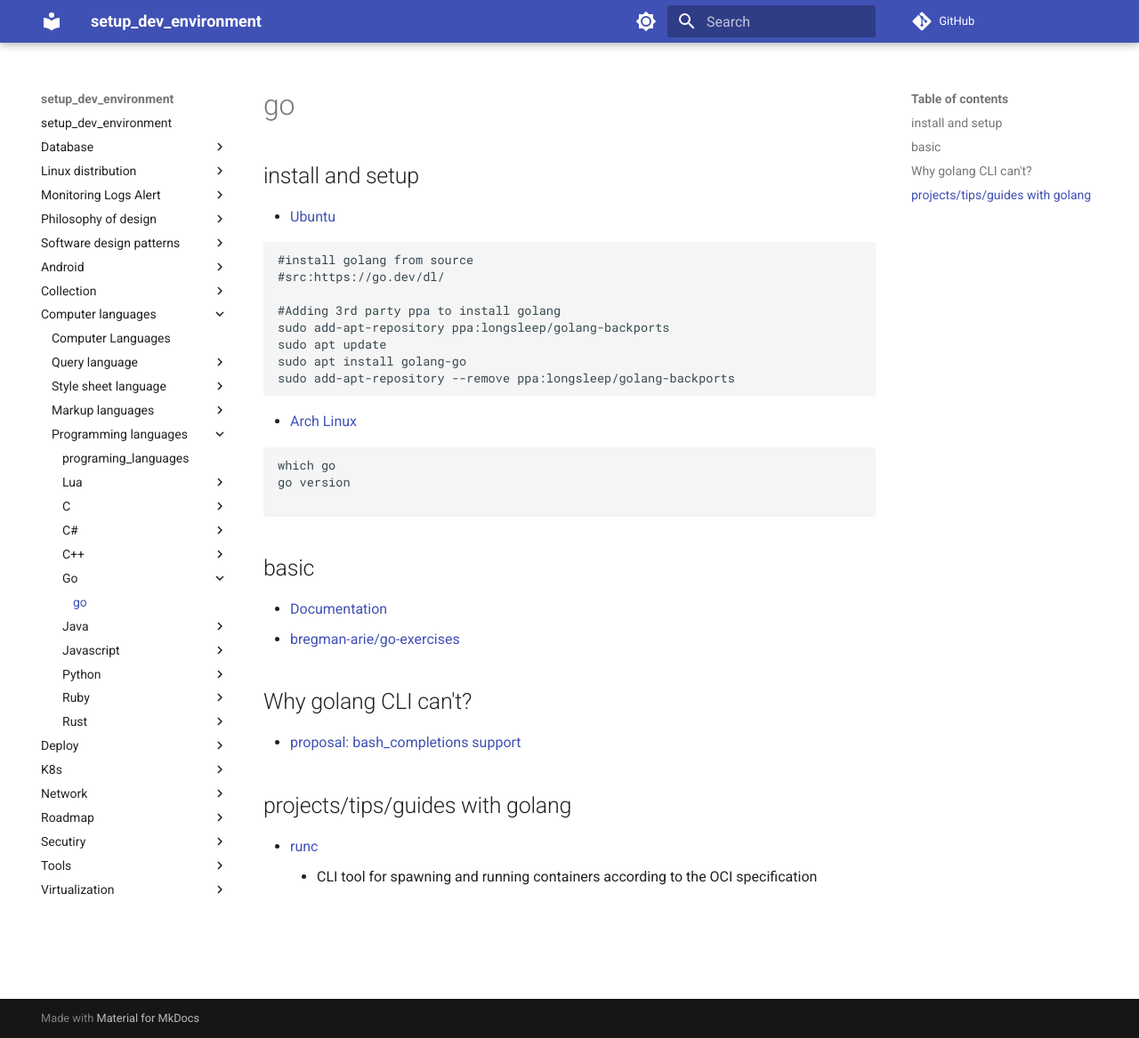
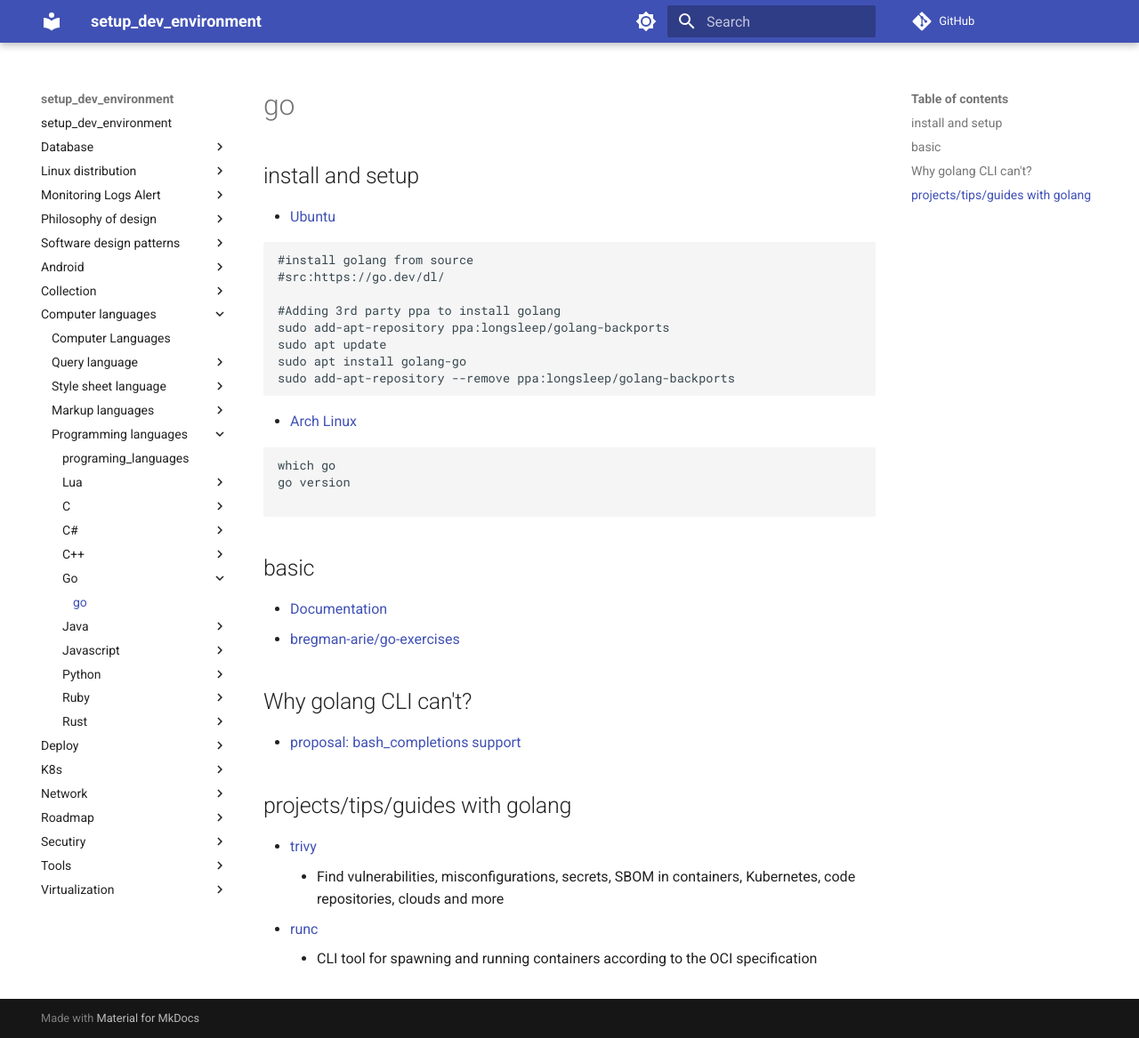
Before and after one commit to hong539/setup_dev_environment, an MkDocs documentation site: the page built from docs/computer languages/programming_languages/go/go.md, in a window 1280 px wide and 1167 px high. Shown: the whole window at 89% size. Built offline with MkDocs 1.6.1 and Material for MkDocs 9.7.7, drawn with Linux system fonts in a browser that asks for light colours; comment, search, counter and statistics services are not loaded.

Commit message:
[skip actions] update docs

```diff
--- a/docs/computer languages/programming_languages/go/go.md
+++ b/docs/computer languages/programming_languages/go/go.md
@@ -35,5 +35,7 @@ go version
 
 ## projects/tips/guides with golang
 
+* [trivy](https://github.com/aquasecurity/trivy)
+    * Find vulnerabilities, misconfigurations, secrets, SBOM in containers, Kubernetes, code repositories, clouds and more
 * [runc](https://github.com/opencontainers/runc)
     * CLI tool for spawning and running containers according to the OCI specification
```
Also changed, not shown: docs/computer languages/programming_languages/python/python.md (+2 -0 lines), docs/secutiry/secutiry.md (+2 -0 lines).
